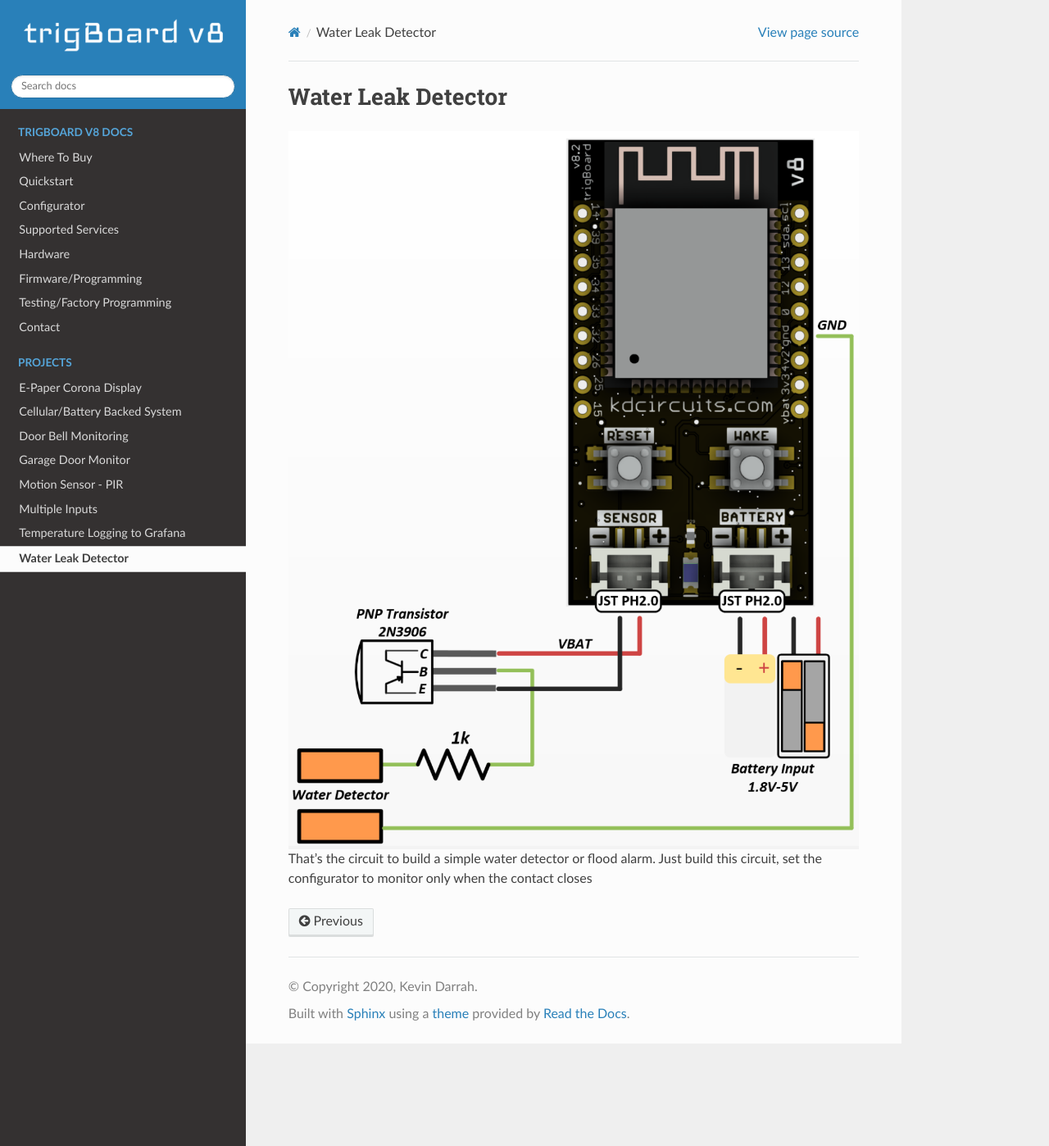
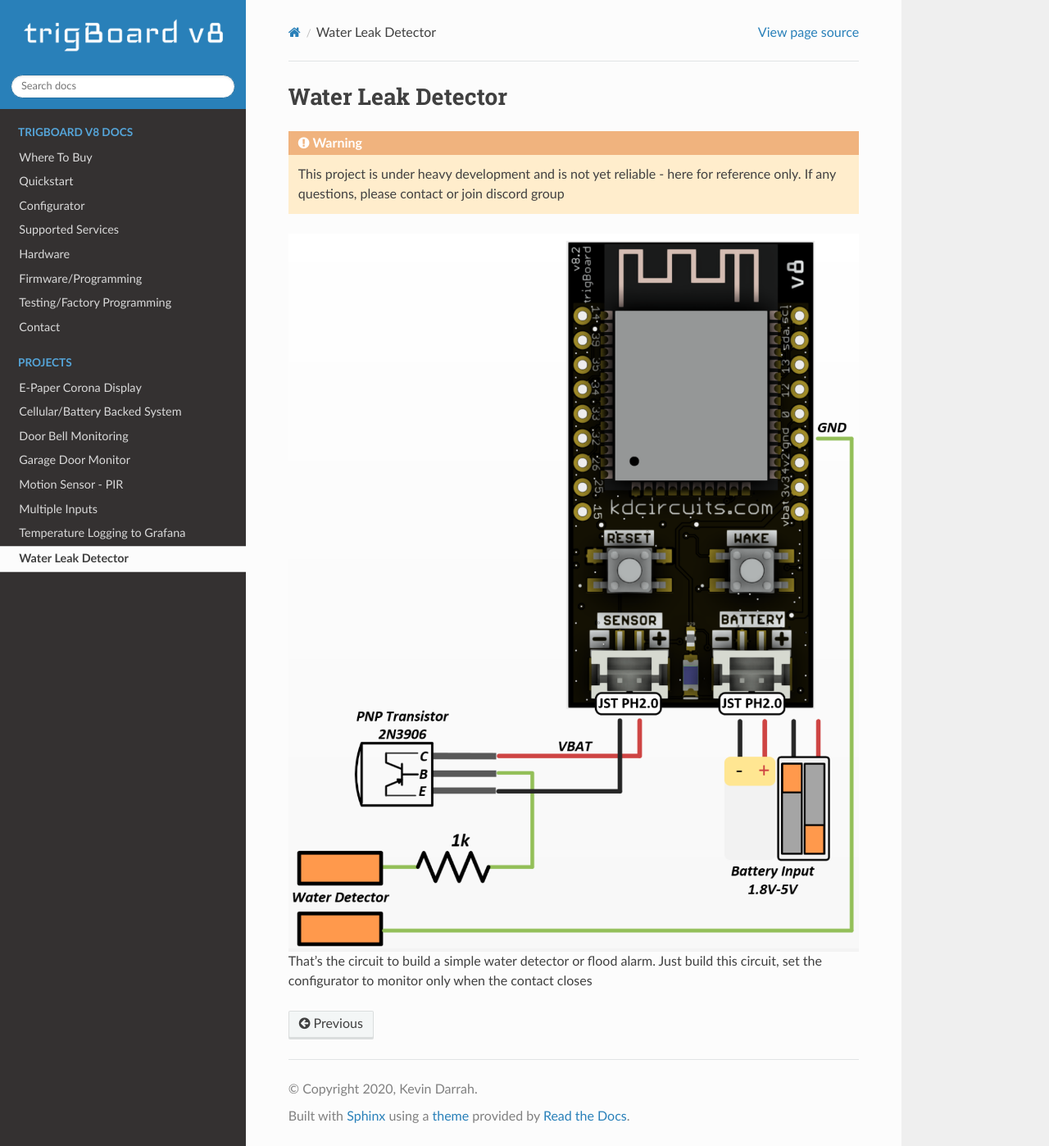
Before and after one commit to krdarrah/trigBoard_docs, a Sphinx documentation site: the page built from docs/waterleakDetector.rst, in a window 1280 px wide and 1398 px high. Shown: the whole window at 82% size. Built offline with Sphinx 7.4.7 and the Read the Docs theme 2.0.0, drawn with Linux system fonts in a browser that asks for light colours.

Commit message:
added note about the water sensor

```diff
--- a/docs/waterleakDetector.rst
+++ b/docs/waterleakDetector.rst
@@ -1,6 +1,9 @@
 =======================
 Water Leak Detector
 =======================
+
+.. warning::
+	This project is under heavy development and is not yet reliable - here for reference only. If any questions, please contact or join discord group
 
 .. image:: images/waterleakv8_diag.png
 	:align: center
```
Also changed, not shown: 5 other files.
